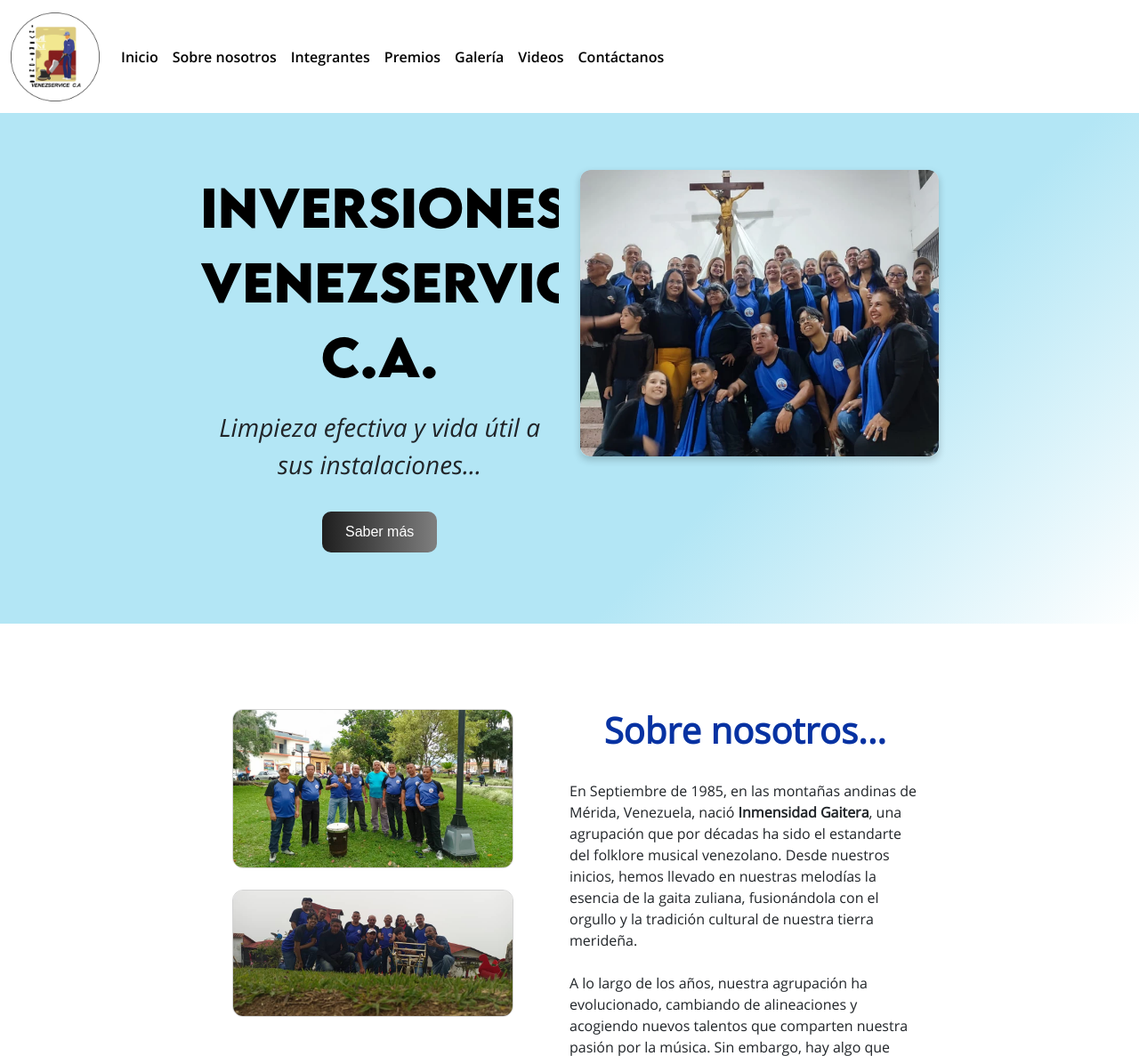
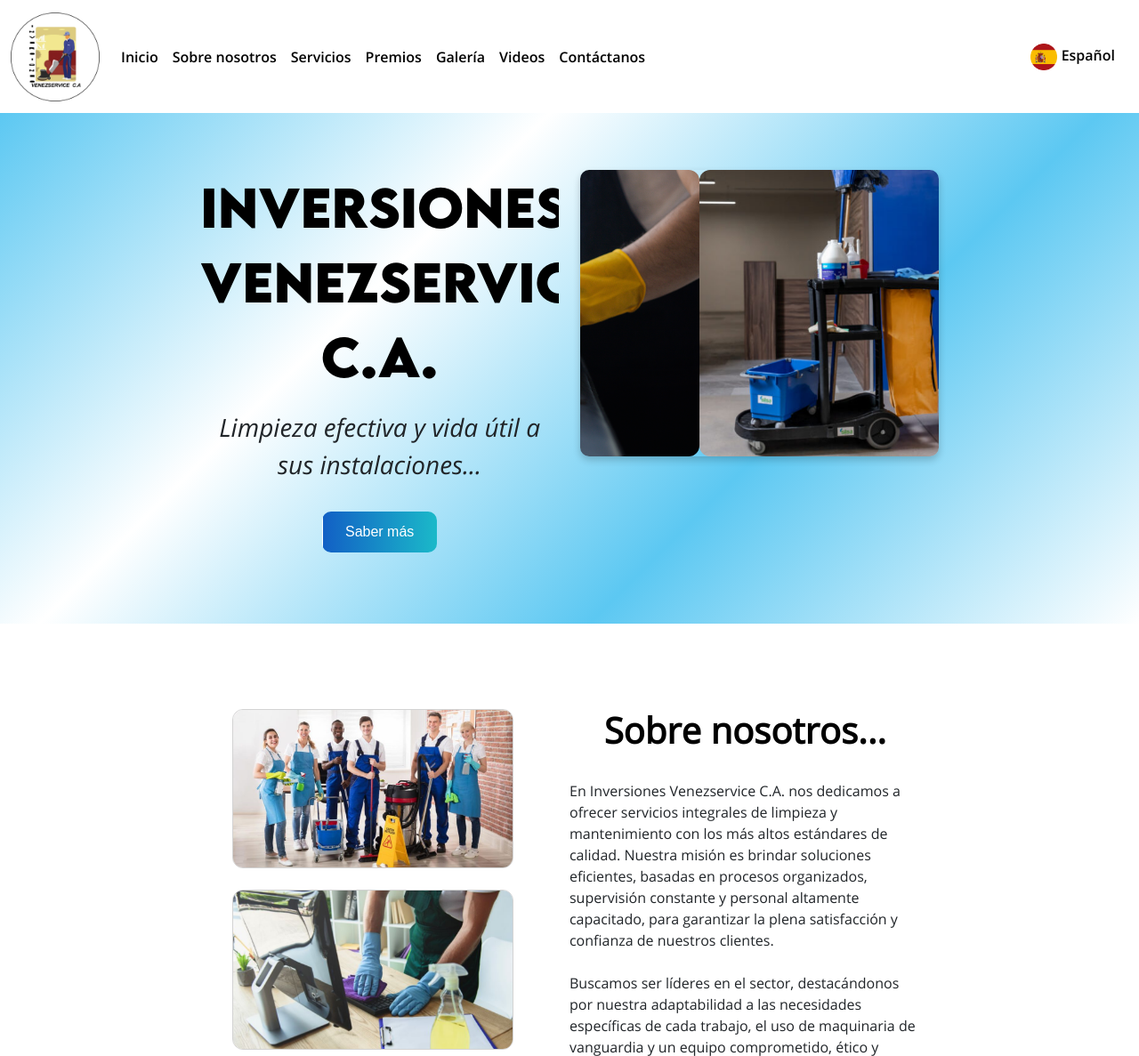
Before and after one commit to argenisosorio/inversiones_venezservice_ca, a plain HTML site: page index.html in a window 1280 px wide. Shown: the top 1187 px of the page at 89% size. Drawn offline with Linux system fonts and the light colour scheme; a web font is replaced by a local one.

Commit message:
Update view

```diff
--- a/assets/dist/css/custom.css
+++ b/assets/dist/css/custom.css
@@ -58,7 +58,7 @@
 }
 
 .nav-link:hover {
-    border-bottom: solid 1px blue;
+    border-bottom: solid 1px rgb(18, 96, 197);
 }
 
 .navbar-toggler {
@@ -123,7 +123,7 @@
 }
 
 .background-gradient-invert {
-    background-image: linear-gradient(135deg, #b3e6f5, #b3e6f5, #b3e6f5, #FFFFFF);
+    background-image: linear-gradient(135deg, #5cc8f2, #FFFFFF, #5cc8f2, #FFFFFF);
 }
 
 .background-gray {
@@ -152,11 +152,11 @@
 }
 
 hr {
-    color: #0732a2;
+    color: gray;
 }
 
 .btn-grad {
-    background-image: linear-gradient(to right, #1f1f1f 0%, gray  51%, #1f1f1f  100%);
+    background-image: linear-gradient(to right, rgb(18, 96, 197) 0%, rgb(27, 186, 201) 51%, #FFFFFF 100%);
     padding: 10px 25px;
     text-align: center;
     transition: 0.5s;
@@ -400,7 +400,7 @@ section {
     top: 0;
     left: 0;
     height: 5px; /* Altura de la barra */
-    background-color: purple; /* Color de la barra */
+    background-color: #5cc8f2; /* Color de la barra */
     width: 0%; /* Ancho inicial */
     z-index: 1000; /* Aparece encima de todo */
 }
--- a/index.html
+++ b/index.html
@@ -66,7 +66,7 @@
                         <a class="nav-link" href="#sobre_nosotros">Sobre nosotros</a>
                     </li>
                     <li class="nav-item">
-                        <a class="nav-link" href="#integrantes">Integrantes</a>
+                        <a class="nav-link" href="#servicios">Servicios</a>
                     </li>
                     <li class="nav-item">
                         <a class="nav-link" href="#premios">Premios</a>
@@ -81,6 +81,21 @@
                         <a class="nav-link" href="#contactanos">Contáctanos</a>
                     </li>
                 </ul>
+                <div class="text-end">
+                    <a
+                        href="index.html"
+                        class="d-block text-decoration-none nav-link"
+                        aria-expanded="false"
+                        style="margin-right: 15px;"
+                    >
+                        <img
+                            src="assets/img/spanish-icon.png"
+                            alt="image"
+                            width="30"
+                        >
+                        Español
+                    </a>
+                </div>
             </div>
         </div>
     </nav>
@@ -108,10 +123,10 @@
                     <div class="col-4">
                         <div class="carousel">
                             <div class="carousel-images">
-                                <img width="80%" class="d-inline-block align-text-top img-zoom" src="assets/img/image-1.webp" alt="Imagen 1" style="border-radius: 12px;">
-                                <img width="80%" class="d-inline-block align-text-top img-zoom" src="assets/img/image-2.webp" alt="Imagen 2" style="border-radius: 12px;">
-                                <img width="80%" class="d-inline-block align-text-top img-zoom" src="assets/img/image-3.webp" alt="Imagen 3" style="border-radius: 12px;">
-                                <img width="80%" class="d-inline-block align-text-top img-zoom" src="assets/img/image-4.webp" alt="Imagen 3" style="border-radius: 12px;">
+                                <img width="80%" class="d-inline-block align-text-top img-zoom" src="assets/img/carousel/03.png" alt="Imagen 1" style="border-radius: 12px;">
+                                <img width="80%" class="d-inline-block align-text-top img-zoom" src="assets/img/carousel/02.png" alt="Imagen 2" style="border-radius: 12px;">
+                                <img width="80%" class="d-inline-block align-text-top img-zoom" src="assets/img/carousel/01.png" alt="Imagen 3" style="border-radius: 12px;">
+                                <img width="80%" class="d-inline-block align-text-top img-zoom" src="assets/img/carousel/04.png" alt="Imagen 3" style="border-radius: 12px;">
                             </div>
                         </div>
                     </div>
@@ -128,7 +143,7 @@
                     <div class="col-2"></div>
                     <div class="col-4 mq-col-4">
                         <img
-                            src="assets/img/2.jpeg"
+                            src="assets/img/about_us_1.png"
                             alt="image"
                             width="80%"
                             class="d-block mx-auto img-zoom"
@@ -138,7 +153,7 @@
                             "
                         >
                         <img
-                            src="assets/img/3.jpeg"
+                            src="assets/img/about_us_2.png"
                             alt="image"
                             width="80%"
                             class="d-block mx-auto img-zoom mq-image-2 mt-4"
@@ -150,48 +165,19 @@
                     </div>
                     <div class="col-4 mq-col-4">
                         <div class="section-8">
-                            <h1 class="mq-about-us text-center" style="color: #0732a2;">
+                            <h1 class="mq-about-us text-center" style="color: #000000;">
                                 <b>Sobre nosotros...</b>
                             </h1>
                             <br>
                             <p class="fs-6">
-                                En Septiembre de 1985,
-                                en las montañas andinas de Mérida, Venezuela,
-                                nació <b>Inmensidad Gaitera</b>, una agrupación que por
-                                décadas ha sido el estandarte del folklore
-                                musical venezolano. Desde nuestros inicios,
-                                hemos llevado en nuestras melodías la esencia de
-                                la gaita zuliana, fusionándola con el orgullo y
-                                la tradición cultural de nuestra tierra merideña.
+                                En Inversiones Venezservice C.A. nos dedicamos a ofrecer servicios integrales de limpieza y mantenimiento con los más altos estándares de calidad. Nuestra misión es brindar soluciones eficientes, basadas en procesos organizados, supervisión constante y personal altamente capacitado, para garantizar la plena satisfacción y confianza de nuestros clientes.
                                 <br>
                                 <br>
-                                A lo largo de los años, nuestra agrupación ha
-                                evolucionado, cambiando de alineaciones y
-                                acogiendo nuevos talentos que comparten nuestra
-                                pasión por la música. Sin embargo, hay algo que
-                                siempre ha permanecido inalterable: nuestro
-                                compromiso con la excelencia y el amor por
-                                exaltar la música.
-                                <br>
-                                <br>
-                                No solo somos música, somos un
-                                legado que une generaciones y lleva a cada
-                                rincón de la región el espíritu de Mérida.
-                                Honramos nuestras raíces y llevamos en alto el
-                                nombre de nuestra tierra.
-                                <br>
-                                <br>
-                                Hoy, como siempre, seguimos entregando nuestra
-                                alma en cada nota, con el mismo esmero y
-                                dedicación que nos han caracterizado,
-                                reafirmando nuestro lugar como embajadores
-                                culturales y guardianes de un género que
-                                resuena en el corazón de todos los venezolanos.
+                                Buscamos ser líderes en el sector, destacándonos por nuestra adaptabilidad a las necesidades específicas de cada trabajo, el uso de maquinaria de vanguardia y un equipo comprometido, ético y profesional. Nos regimos por principios fundamentales como la excelencia en el servicio, la personalización de soluciones y el profesionalismo en cada detalle, asegurando resultados impecables y duraderos.
                                 <br>
                                 <br>
                                 <i style="font-size: 20px;">
-                                    "Inmensidad Gaitera, un canto de amor y orgullo
-                                    por nuestra tierra, nuestra música y nuestra gente."
+                                    En Venezservice, no solo limpiamos espacios, creamos ambientes impecables y funcionales con el respaldo de años de experiencia y dedicación. ¡Confía en nosotros para mantener tus espacios en óptimas condiciones!
                                 </i>
                             </p>
                         </div>
@@ -201,13 +187,13 @@
             </div>
         </section>
 
-        <a name="integrantes"></a>
+        <a name="servicios"></a>
 
         <section class="py-5 container-fluid background-gray">
             <div class="row py-lg-5">
                 <div class="col-lg-8 mx-auto section-8">
                     <h1 class="text-center" style="color: #0732a2;">
-                        <b>Integrantes</b>
+                        <b>Servicios</b>
                     </h1>
                     <div class="row g-4 py-5 row-cols-1 row-cols-lg-3">
                         <div class="col d-flex">
@@ -577,8 +563,8 @@
             carouselImages.style.transform = `translateX(${offset}%)`;
         }
 
-        // Cambiar imagen cada 5 segundos
-        setInterval(moveCarousel, 7000);
+        // Cambiar imagen cada 4 segundos
+        setInterval(moveCarousel, 6000);
     </script>
 
     <script>
```
Also changed, not shown: assets/img/Sin título.jpeg (deleted), assets/img/about_us_1.png (added), assets/img/about_us_2.png (added), assets/img/carousel/01.png (added), assets/img/carousel/02.png (added), assets/img/carousel/03.png (added), assets/img/carousel/04.png (added), assets/img/english-icon.png (added), assets/img/image-1.webp (deleted), assets/img/image-2.webp (deleted), assets/img/image-3.webp (deleted), assets/img/spanish-icon.png (added).
